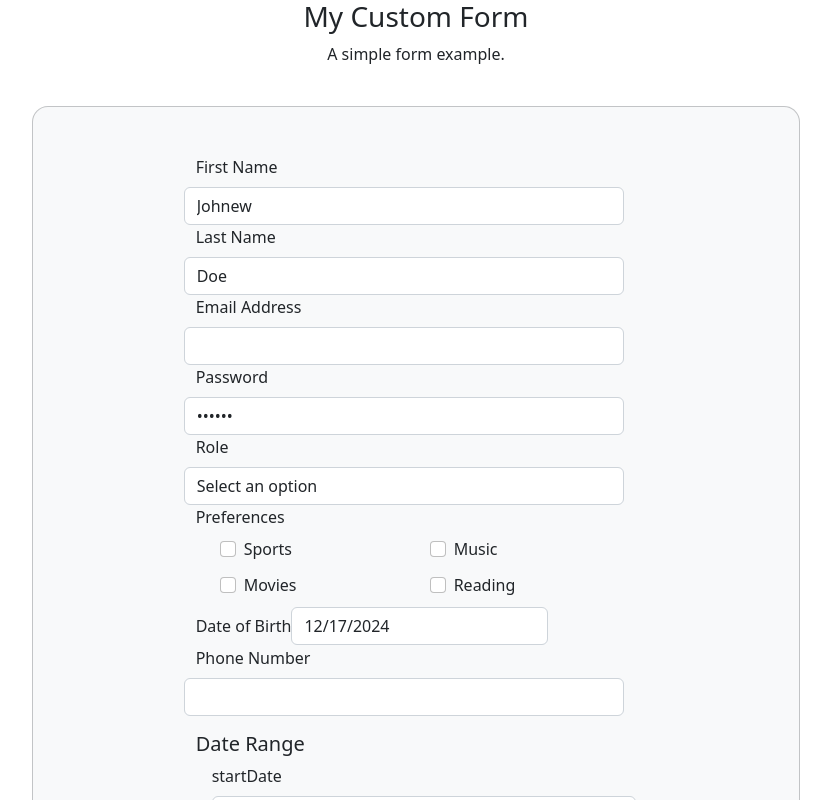
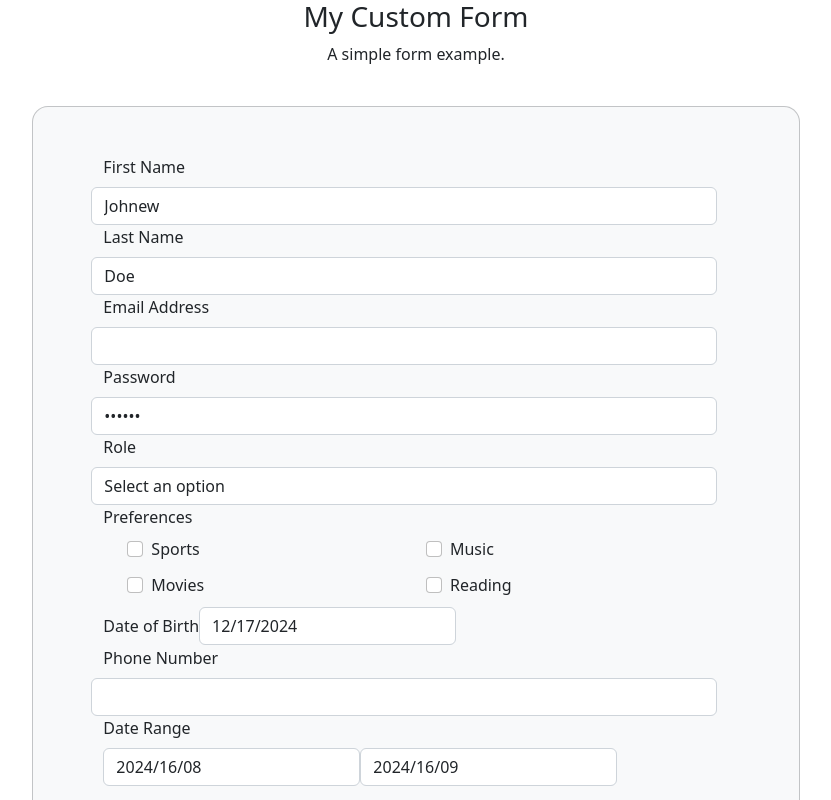
Before and after one commit to BhargavAlois/RJSF-FROM-SCRATCH, a React (Create React App) app: page / in a window 1280 px wide. Shown: the top 800 px of the page, without its empty margins (224-1055 px from the left). Built offline with nearby package versions, Linux system fonts and the light colour scheme.

Commit message:
Changed type of datetime

```diff
--- a/src/schemas/schema.js
+++ b/src/schemas/schema.js
@@ -50,7 +50,7 @@ export const schema = {
       description: "Phone number in format XXX-XXX-XXXX",
     },
     dateRange: {
-      type: "object",
+      type: "string",
       title: "Date Range",
       properties: {
         startDate: { type: "string", format: "date" },
```
